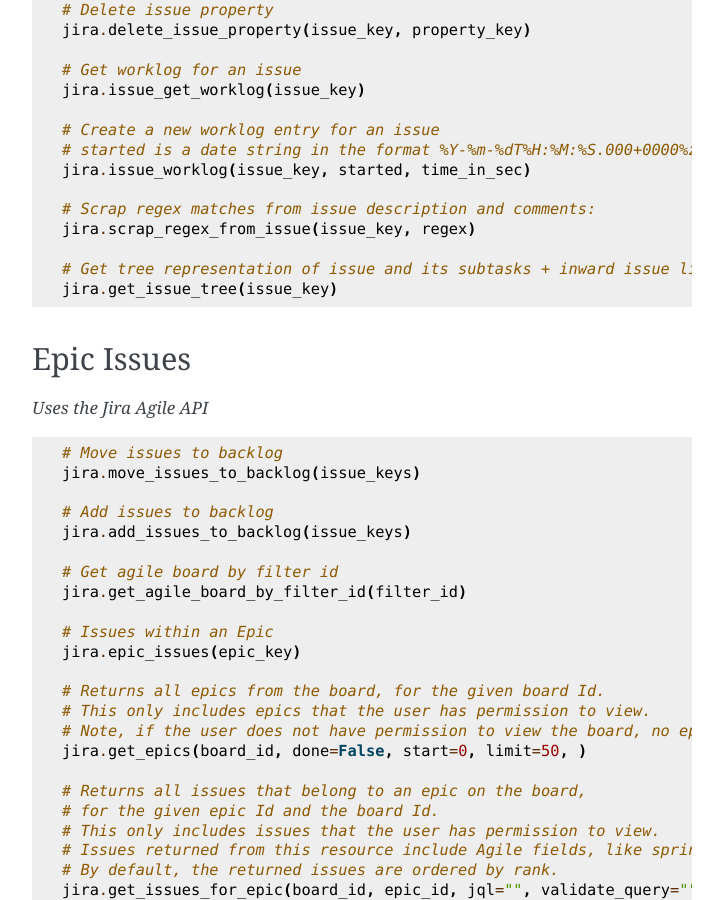
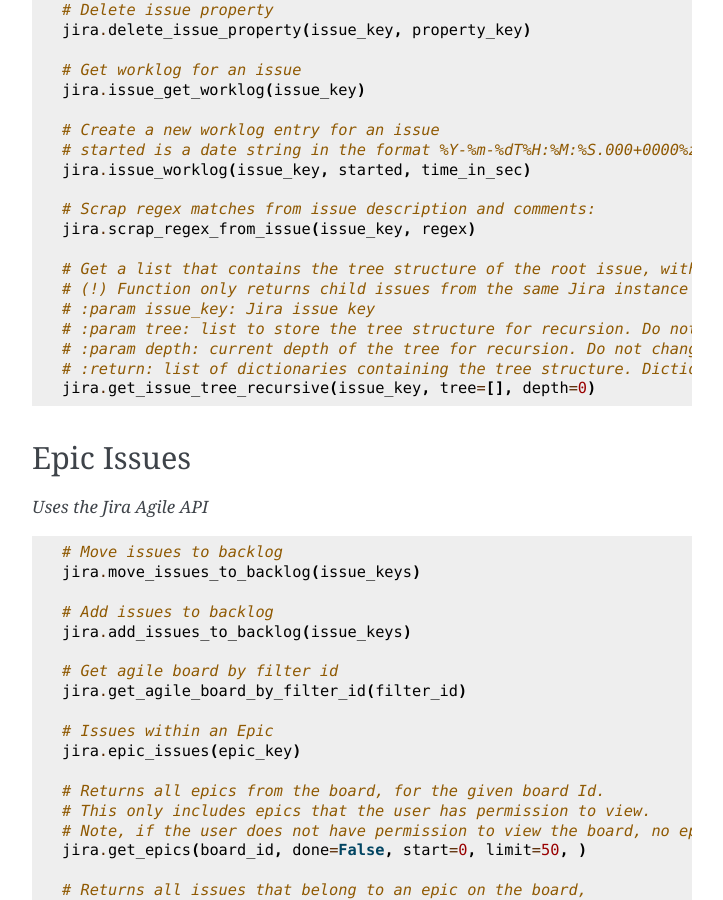
Before and after one commit to atlassian-api/atlassian-python-api, a Sphinx documentation site: the page built from docs/jira.rst, in a window 1280 px wide and 900 px high, scrolled down 7587 px. Shown: the whole window, without its empty margins (388-1111 px from the left). Built offline with Sphinx 7.4.7, drawn with Linux system fonts in a browser that asks for light colours.

Commit message:
update docs about jira.get_issue_tree_recursive (#1544)
Co-authored-by: borealex <>

```diff
--- a/docs/jira.rst
+++ b/docs/jira.rst
@@ -395,8 +395,13 @@
     # Scrap regex matches from issue description and comments:
     jira.scrap_regex_from_issue(issue_key, regex)
 
-    # Get tree representation of issue and its subtasks + inward issue links
-    jira.get_issue_tree(issue_key)
+    # Get a list that contains the tree structure of the root issue, with all subtasks and inward linked issues.
+    # (!) Function only returns child issues from the same Jira instance or from an instance to which the API key has access.
+    # :param issue_key: Jira issue key
+    # :param tree: list to store the tree structure for recursion. Do not change it.
+    # :param depth: current depth of the tree for recursion. Do not change it.
+    # :return: list of dictionaries containing the tree structure. Dictionary element contains a key (parent issue) and value (child issue).
+    jira.get_issue_tree_recursive(issue_key, tree=[], depth=0)
 
 Epic Issues
 -------------
```
